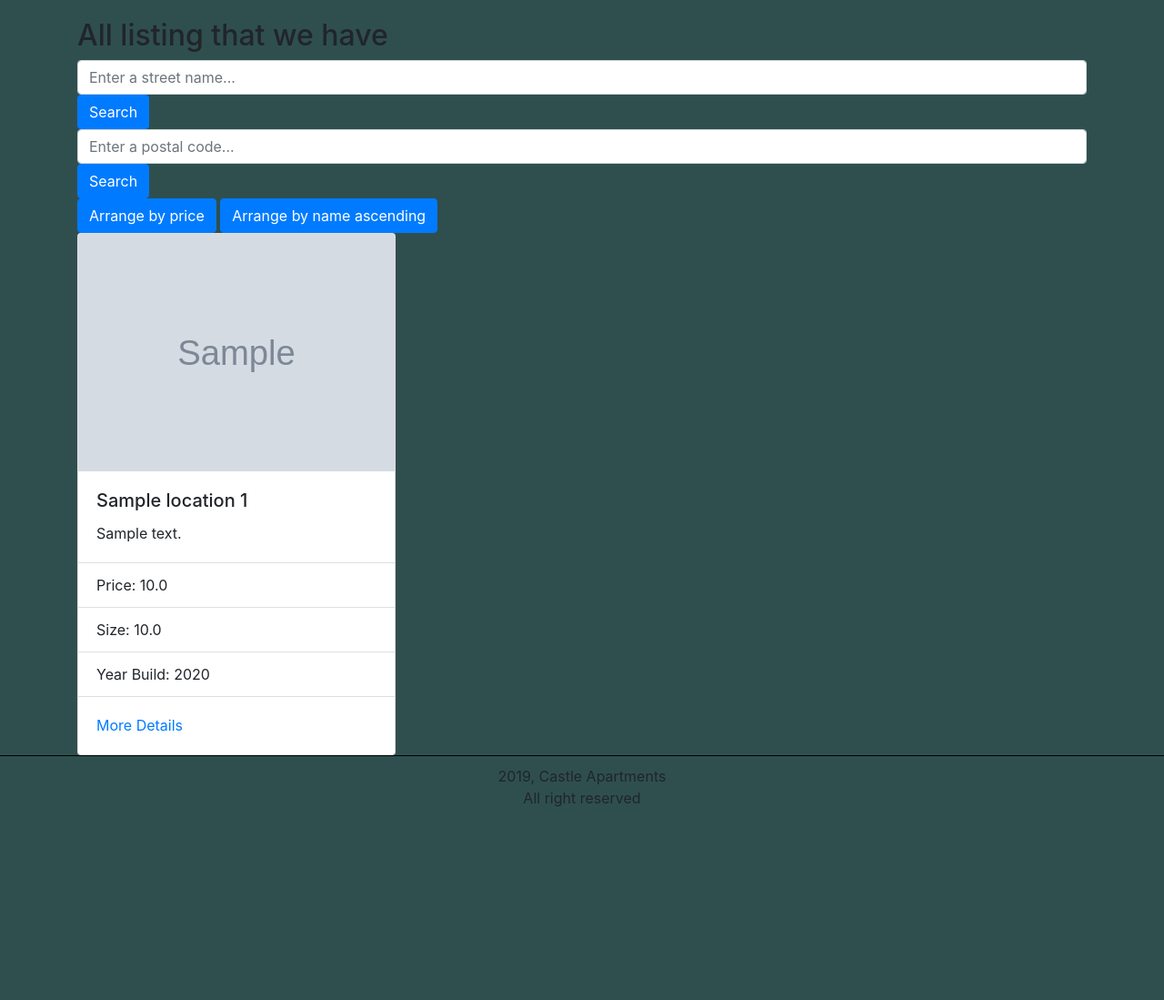
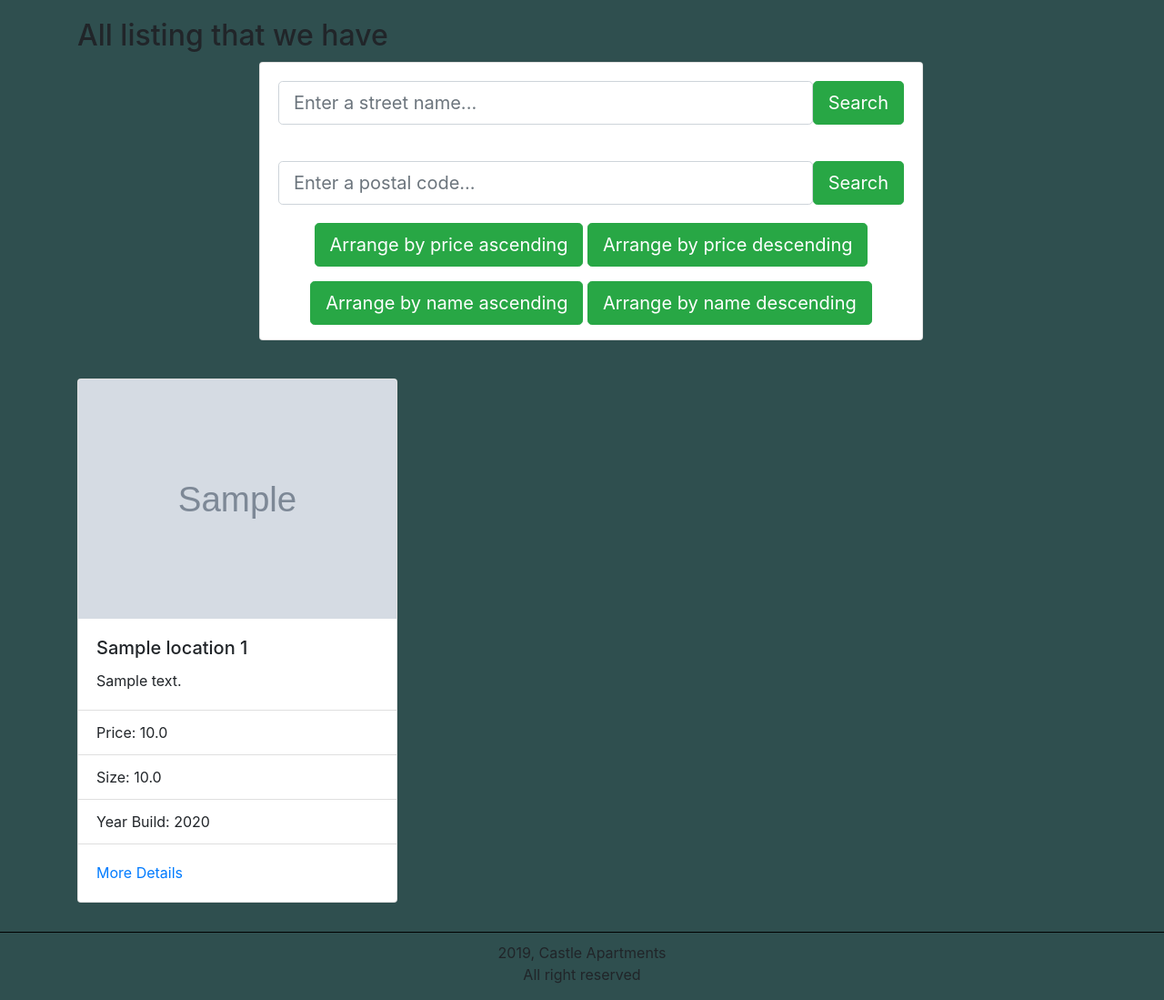
Before and after one commit to Svavar16/CastleApartment, a Django app: page /all_listing in a window 1280 px wide. Shown: the part 56-1155 px from the top of the page at 91% size. Before the commit the page ends 942 px from the top, so only its background shows below. Run offline with Django 3.2, Linux system fonts and the light colour scheme; tables that the repository leaves empty hold one stand-in row (values such as "Sample post"); grey boxes marked "Sample" are stand-in pictures; some libraries are stand-ins or nearby versions.

Commit message:
various changes to the search look in all listing

```diff
--- a/Apartments/views.py
+++ b/Apartments/views.py
@@ -64,8 +64,6 @@ def all_listing(request):
             searchedObject.save()
         return JsonResponse({'data': apartments})
 
-
-
     # get the Json, if they search by name asc
     if 'sort_name_asc' in request.GET:
         apartments = [{
@@ -86,6 +84,28 @@ def all_listing(request):
             'sellerID': x.sellerID.id,
             'firstImage': x.apartmentimage_set.first().image,
         } for x in Apartments.objects.all().order_by('-locationID__streetName')]
+        return JsonResponse({'data': apartments})
+
+    # get the Json, if they search by name asc
+    if 'sort_name_desc' in request.GET:
+        apartments = [{
+            'id': x.id,
+            'price': x.price,
+            'size': x.size,
+            'locationID': x.locationID.id,
+            'locationID_streetName': x.locationID.streetName,
+            'locationID_houseNumber': x.locationID.houseNumber,
+            'locationID_city': x.locationID.city,
+            'locationID_postalCode': x.locationID.postalCode,
+            'rooms': x.rooms,
+            'privateEntrance': x.privateEntrance,
+            'animalsAllowed': x.animalsAllowed,
+            'garage': x.garage,
+            'yearBuild': x.yearBuild,
+            'description': x.description,
+            'sellerID': x.sellerID.id,
+            'firstImage': x.apartmentimage_set.first().image,
+        } for x in Apartments.objects.all().order_by('locationID__streetName')]
         return JsonResponse({'data': apartments})
 
     #get the Json, to filter by postalCode
@@ -110,6 +130,7 @@ def all_listing(request):
             'firstImage': x.apartmentimage_set.first().image,
         } for x in Apartments.objects.filter(locationID__postalCode__exact=search_postal)]
         return JsonResponse({'data': apartments})
+
     context = {'apartments': Apartments.objects.all()}
     return render(request, 'apartments/all_listing.html', context)
 
--- a/static/css/main.css
+++ b/static/css/main.css
@@ -92,3 +92,11 @@
 .single-ap-info {
     float: right;
 }
+
+.card-width {
+    width: 22rem;
+}
+
+.house-listing {
+    padding: 2rem;
+}
--- a/static/js/main.js
+++ b/static/js/main.js
@@ -1,16 +1,16 @@
 $(document).ready(function () {
-   // Arrange apartments by price, should return the most expensive first
-   $('#sort-by-price-Btn').on('click', function (e) {
+    // Search for an apartment from address
+   $('#search-text-Btn').on('click', function (e) {
       e.preventDefault();
-      console.log("Arrange by price works!");
+      console.log("Search Works!");
+      var searchText = $('#search-box').val();
       $.ajax({
-           url: 'all_listing?arrange_by_price',
+         url: 'all_listing?search_filter=' + searchText,
          type: 'GET',
          success: function (resp) {
-               //var Array = resp.data.map();
-               //var sortedArray  =  Array.sort(function(a, b){return a - b});
             var newHTML = resp.data.map(d => {
-                   return `<div class="card" style="width: 18rem;">
+                return `<div class="col-lg-4" >
+                            <div class="card">
                                 <img src="${d.firstImage}" class="card-img-top" alt="Apartment Image">
                                 <div class="card-body">
                                     <h5 class="card-title">${d.locationID_streetName} ${d.locationID_houseNumber}</h5>
@@ -24,28 +24,32 @@ $(document).ready(function () {
                                 <div class="card-body">
                                     <a href="${d.id}" class="card-link">More Details</a>
                                 </div>
+                            </div>
                            </div>`
                 });
                 $('#apartment-card-details').html(newHTML.join(''));
+                $('#search-box').val('');
          },
          error: function (xhr, status, error) {
-               // todo, a way to display the error, maybe a toastr
+            // todo, a way to display the error
             console.error(error)
          }
       })
    });
 
-   // Search for an apartment from address
-   $('#search-text-Btn').on('click', function (e) {
+   // Arrange apartments by price, should return the most expensive first
+   $('#sort-by-price-asc').on('click', function (e) {
       e.preventDefault();
-      console.log("Search Works!");
-      var searchText = $('#search-box').val();
+      console.log("Arrange by price asc works!");
       $.ajax({
-         url: 'all_listing?search_filter=' + searchText,
+           url: 'all_listing?arrange_by_price',
            type: 'GET',
            success: function (resp) {
+               //var Array = resp.data.map();
+               //var sortedArray  =  Array.sort(function(a, b){return a - b});
                var newHTML = resp.data.map(d => {
-                return `<div class="card" style="width: 18rem;">
+                   return `<div class="col-lg-4" >
+                            <div class="card">
                                 <img src="${d.firstImage}" class="card-img-top" alt="Apartment Image">
                                 <div class="card-body">
                                     <h5 class="card-title">${d.locationID_streetName} ${d.locationID_houseNumber}</h5>
@@ -59,13 +63,51 @@ $(document).ready(function () {
                                 <div class="card-body">
                                     <a href="${d.id}" class="card-link">More Details</a>
                                 </div>
+                            </div>
                            </div>`
                });
                $('#apartment-card-details').html(newHTML.join(''));
-                $('#search-box').val('');
            },
            error: function (xhr, status, error) {
-            // todo, a way to display the error
+               // todo, a way to display the error, maybe a toastr
+               console.error(error)
+           }
+       })
+   });
+
+   // Arrange apartments by price, should return the least expensive first
+   $('#sort-by-price-desc').on('click', function (e) {
+      e.preventDefault();
+      console.log("Arrange by price desc works!");
+      $.ajax({
+           url: 'all_listing?arrange_by_price',
+           type: 'GET',
+           success: function (resp) {
+               //var Array = resp.data.map();
+               //var sortedArray  =  Array.sort(function(a, b){return a - b});
+               var newHTML = resp.data.map(d => {
+                   return `<div class="col-lg-4" >
+                            <div class="card">
+                                <img src="${d.firstImage}" class="card-img-top" alt="Apartment Image">
+                                <div class="card-body">
+                                    <h5 class="card-title">${d.locationID_streetName} ${d.locationID_houseNumber}</h5>
+                                    <p class="card-text">${d.description}</p>
+                                </div>
+                                <ul class="list-group list-group-flush">
+                                    <li class="list-group-item">Price: ${d.price}</li>
+                                    <li class="list-group-item">Size: ${d.size}</li>
+                                    <li class="list-group-item">Year Build: ${d.yearBuild}</li>
+                                </ul>
+                                <div class="card-body">
+                                    <a href="${d.id}" class="card-link">More Details</a>
+                                </div>
+                            </div>
+                           </div>`
+               });
+               $('#apartment-card-details').html(newHTML.join(''));
+           },
+           error: function (xhr, status, error) {
+               // todo, a way to display the error, maybe a toastr
                console.error(error)
            }
        })
@@ -80,7 +122,8 @@ $(document).ready(function () {
        type: 'GET',
        success: function (resp) {
            var newHTML = resp.data.map(d => {
-                return `<div class="card" style="width: 18rem;">
+                return `<div class="col-lg-4" >
+                            <div class="card">
                                 <img src="${d.firstImage}" class="card-img-top" alt="Apartment Image">
                                 <div class="card-body">
                                     <h5 class="card-title">${d.locationID_streetName} ${d.locationID_houseNumber}</h5>
@@ -93,6 +136,42 @@ $(document).ready(function () {
                                 </ul>
                                 <div class="card-body">
                                     <a href="${d.id}" class="card-link">More Details</a>
+                                </div>
+                            </div>
+                           </div>`
+               });
+               $('#apartment-card-details').html(newHTML.join(''));
+           },
+           error: function (xhr, status, error) {
+               console.error(error)
+           }
+       })
+   });
+
+   // sort by name descending
+   $('#sort-name-desc').on('click', function (e) {
+       e.preventDefault();
+       console.log("Sort by desc works!");
+       $.ajax({
+       url: 'all_listing?sort_name_desc',
+       type: 'GET',
+       success: function (resp) {
+           var newHTML = resp.data.map(d => {
+                return `<div class="col-lg-4" >
+                            <div class="card">
+                                <img src="${d.firstImage}" class="card-img-top" alt="Apartment Image">
+                                <div class="card-body">
+                                    <h5 class="card-title">${d.locationID_streetName} ${d.locationID_houseNumber}</h5>
+                                    <p class="card-text">${d.description}</p>
+                                </div>
+                                <ul class="list-group list-group-flush">
+                                    <li class="list-group-item">Price: ${d.price}</li>
+                                    <li class="list-group-item">Size: ${d.size}</li>
+                                    <li class="list-group-item">Year Build: ${d.yearBuild}</li>
+                                </ul>
+                                <div class="card-body">
+                                    <a href="${d.id}" class="card-link">More Details</a>
+                                </div>
                             </div>
                            </div>`
                });
@@ -115,7 +194,8 @@ $(document).ready(function () {
            type: 'GET',
            success: function (resp) {
                var newHTML = resp.data.map(d => {
-                return `<div class="card" style="width: 18rem;">
+                return `<div class="col-lg-4" >
+                            <div class="card">
                                 <img src="${d.firstImage}" class="card-img-top" alt="Apartment Image">
                                 <div class="card-body">
                                     <h5 class="card-title">${d.locationID_streetName} ${d.locationID_houseNumber}</h5>
@@ -129,6 +209,7 @@ $(document).ready(function () {
                                 <div class="card-body">
                                     <a href="${d.id}" class="card-link">More Details</a>
                                 </div>
+                            </div>
                            </div>`
                 });
                 $('#apartment-card-details').html(newHTML.join(''));
@@ -138,5 +219,44 @@ $(document).ready(function () {
                console.error(error)
            }
        })
+   });
+
+    //search function from the index
+    $('#main-search-btn').on('click', function (e) {
+      e.preventDefault();
+      console.log("Search index Works!");
+      var searchText = $('#main-search-text').val();
+      window.open("/apartments/all_listing");
+      $.ajax({
+         url: 'all_listing?search_filter=' + searchText,
+         type: 'GET',
+         success: function (resp) {
+            var newHTML = resp.data.map(d => {
+                return `<div class="col-lg-4" >
+                            <div class="card">
+                                <img src="${d.firstImage}" class="card-img-top" alt="Apartment Image">
+                                <div class="card-body">
+                                    <h5 class="card-title">${d.locationID_streetName} ${d.locationID_houseNumber}</h5>
+                                    <p class="card-text">${d.description}</p>
+                                </div>
+                                <ul class="list-group list-group-flush">
+                                    <li class="list-group-item">Price: ${d.price}</li>
+                                    <li class="list-group-item">Size: ${d.size}</li>
+                                    <li class="list-group-item">Year Build: ${d.yearBuild}</li>
+                                </ul>
+                                <div class="card-body">
+                                    <a href="${d.id}" class="card-link">More Details</a>
+                                </div>
+                            </div>
+                           </div>`
+                });
+                $('#apartment-card-details').html(newHTML.join(''));
+                $('#search-box').val('');
+         },
+         error: function (xhr, status, error) {
+            // todo, a way to display the error
+            console.error(error)
+         }
       })
    });
+});
--- a/templates/apartments/all_listing.html
+++ b/templates/apartments/all_listing.html
@@ -2,24 +2,53 @@
 
 {% block content %}
     <h2>All listing that we have</h2>
-    <div class="input-group-btn">
-        <div class="search-func">
-            <input type="search" class="form-control" id="search-box" placeholder="Enter a street name..." />
-            <button class="btn btn-primary" id="search-text-Btn">Search</button>
+    <div class="apartment-search">
+        <div class="row justify-content-center">
+            <div class="col-12 col-md-10 col-lg-8">
+                <form class="card card-sm">
+                    <div class="card-body row no-gutters align-items-center">
+                        <div class="col-auto">
+                            <i class="fas fa-search h4 text-body"></i>
+                        </div>
+                        <!--end of col-->
+                    <div class="col">
+                        <input class="form-control form-control-lg form-control-borderless" type="search" id="search-box" placeholder="Enter a street name...">
+                    </div>
+                    <!--end of col-->
+                    <div class="col-auto">
+                        <button class="btn btn-lg btn-success" type="submit" id="search-text-Btn">Search</button>
+                    </div>
+                    <!--end of col-->
+                    </div>
+                    <div class="card-body row no-gutters align-items-center">
+                        <div class="col-auto">
+                            <i class="fas fa-search h4 text-body"></i>
+                    </div>
+                    <div class="col">
+                        <input class="form-control form-control-lg form-control-borderless" type="search" id="search-box-postal" placeholder="Enter a postal code...">
+                    </div>
+                    <!--end of col-->
+                    <div class="col-auto">
+                        <button class="btn btn-lg btn-success" type="submit" id="search-Btn-postal">Search</button>
+                    </div>
+                    </div>
+                    <div class="form-group search-ap col-lg-12 col-auto">
+                        <button class="btn btn-lg btn-success" id="sort-by-price-asc">Arrange by price ascending</button>
+                        <button class="btn btn-lg btn-success" id="sort-by-price-desc">Arrange by price descending</button>
+                    </div>
+                    <div class="form-group search-ap col-lg-12 col-auto">
+                        <button class="btn btn-lg btn-success" id="sort-name-desc">Arrange by name ascending</button>
+                        <button class="btn btn-lg btn-success" id="sort-name-asc">Arrange by name descending</button>
+                    </div>
+                </form>
+            </div>
+                        <!--end of col-->
         </div>
-        <div class="search-func">
-            <input type="search" class="form-control" id="search-box-postal" placeholder="Enter a postal code..." />
-            <button class="btn btn-primary" id="search-Btn-postal">Search</button>
-        </div>
-        <button class="btn btn-primary" id="sort-by-price-Btn">Arrange by price</button>
-        <button class="btn btn-primary" id="sort-name-asc">Arrange by name ascending</button>
-        <!--<a href="{% url 'apartment_all_listing_by_price' %}" class="btn btn-primary" id="arrange_by_price_btn">Arrange by price</a>
-        <a href="{% url 'apartment_all_listing_by_name' %}" class="btn btn-primary" id="arrange_by_name_btn">Arrange by name</a>-->
     </div>
     <div class="row" id="apartment-card-details">
         {% for apartment in apartments %}
-            <div class="col-lg-4" >
-                <div class="card">
+            <div class="col-lg-4 house-listing">
+                <div class="card card-width">
                     <img src="{{ apartment.apartmentimage_set.first.image }}" class="card-img-top" alt="Apartment Image">
                     <div class="card-body">
                         <h5 class="card-title">{{ apartment.locationID.streetName }} {{ apartment.locationID.houseNumber }}</h5>
--- a/templates/apartments/index.html
+++ b/templates/apartments/index.html
@@ -29,8 +29,6 @@
           </a>
         </div>
     </div>
-
-
     <div class="apartment-search">
         <div class="row justify-content-center">
             <div class="col-12 col-md-10 col-lg-8">
@@ -41,11 +39,11 @@
                         </div>
                         <!--end of col-->
                     <div class="col">
-                        <input class="form-control form-control-lg form-control-borderless" type="search" placeholder="Search...">
+                        <input class="form-control form-control-lg form-control-borderless" id="main-search-text" type="search" placeholder="Search...">
                     </div>
                     <!--end of col-->
                     <div class="col-auto">
-                        <button class="btn btn-lg btn-success" type="submit">Search</button>
+                        <a class="btn btn-lg btn-success" type="submit" id="main-search-btn">Search</a>
                     </div>
                     <!--end of col-->
                     </div>
```
Lines whose indentation alone changed are shown as unchanged.
